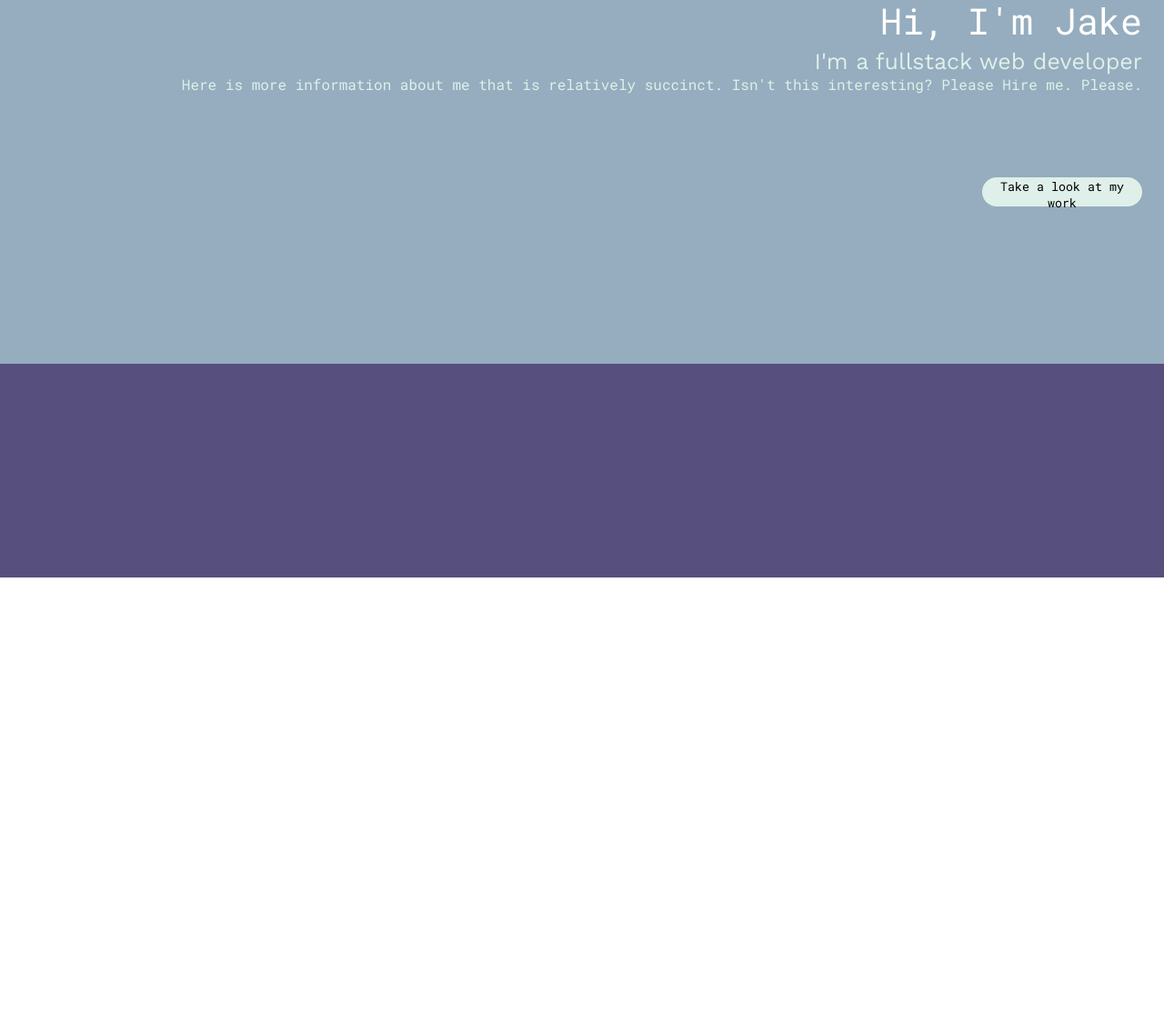
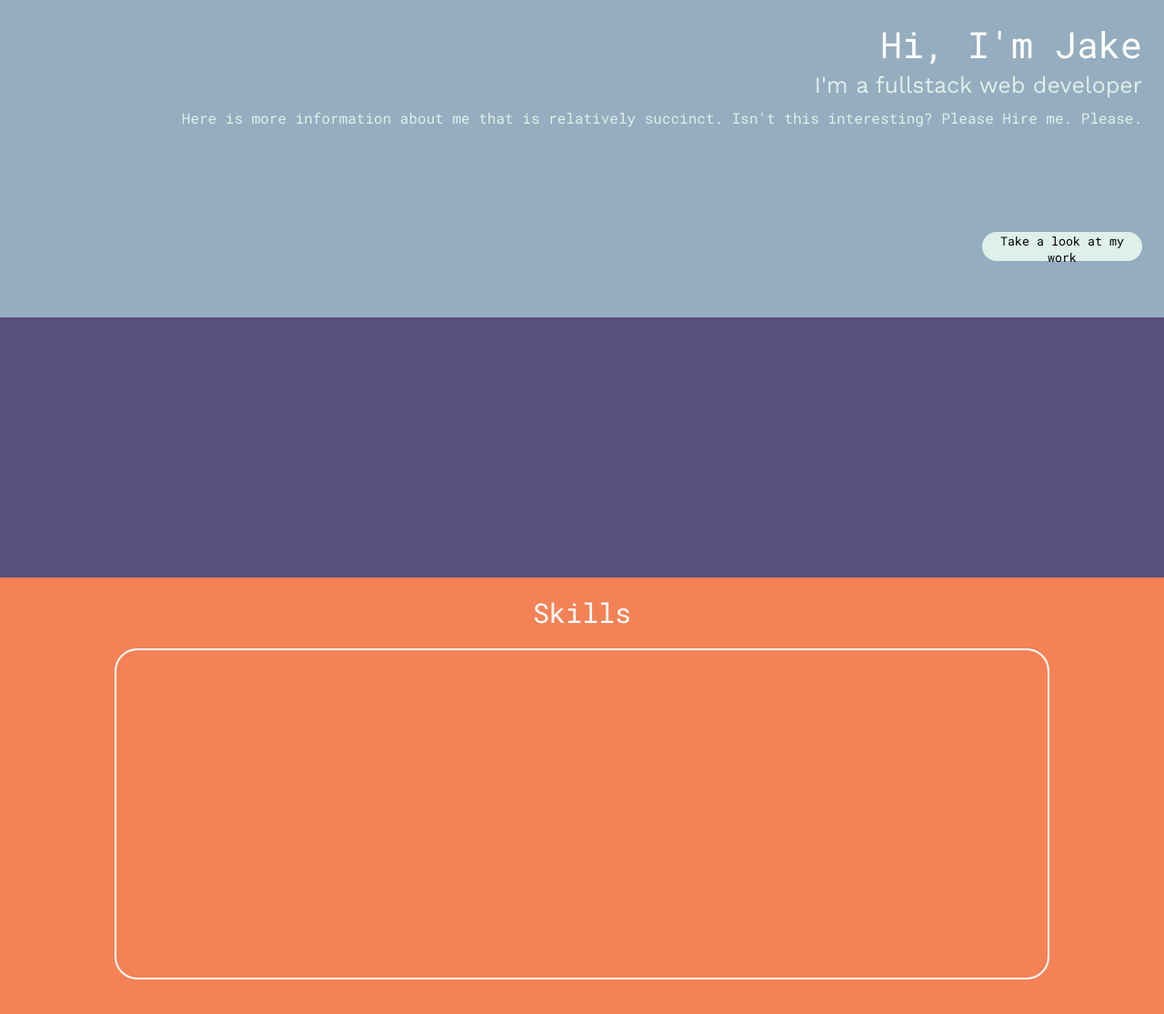
Before and after one commit to jkile/product-landing-page, a website: page index.html in a window 1280 px wide. Shown: the part 165-1280 px from the top of the page at 91% size. Before the commit the page ends 800 px from the top, so only its background shows below. Drawn offline with nearby package versions, Linux system fonts and the light colour scheme.

Commit message:
created skills section to be filled out

```diff
--- a/index.html
+++ b/index.html
@@ -9,7 +9,7 @@
 </head>
 <body>
 
-    <div class="container">
+    <div class="hero-container">
         <div class="navbar">
 
         </div>
@@ -30,5 +30,11 @@
             <button class="work-anchor">Take a look at my work</button>
         </div>
     </div>
+    <div class="skills-container">
+        <h1 class="skills-header">Skills</h1>
+        <div class="skills-card">
+
+        </div>
+    </div>
 </body>
 </html>
--- a/input.scss
+++ b/input.scss
@@ -16,10 +16,10 @@ $breakpoint-sm: 768px;
 $breakpoint-xs: 375px;
 
 
-.container{
+.hero-container{
     display: grid;
     grid-template-columns: 1fr 1fr 1fr;
-    grid-template-rows: .4fr 1fr 1fr 1fr;
+    grid-template-rows: .4fr .7fr .7fr 1fr;
     background-color: $secondary-color;
     min-height: 100vh;
 }
@@ -33,7 +33,7 @@ $breakpoint-xs: 375px;
     display: grid;
     grid-area: 2 / 1 / 4 / 4;
     grid-template-columns: 1fr 1fr;
-    grid-template-rows: .4fr .4fr;
+    grid-template-rows: .7fr .7fr;
 
 }
 .block-accent{
@@ -107,7 +107,7 @@ $breakpoint-xs: 375px;
     font-family: $primary-font;
     font-size: 16px;
     color: $light-color;
-    margin-top: -2rem;
+    margin-top: -1.7rem;
     margin-right: 1.5rem;
     margin-left: 6.5rem;
 }
@@ -116,10 +116,32 @@ $breakpoint-xs: 375px;
     width: 11rem;
     font-family: $primary-font;
     grid-area: 2 / 1 / 3 / 3;
-    align-self: center;
+    align-self: end;
     justify-self: right;
+    margin-bottom: 3.9rem;
     margin-right: 1.5rem;
     background-color: $light-color;
     border: none;
     border-radius: 25px;
 }
+.skills-container{
+    display: flex;
+    flex-direction: column;
+    background-color: $accent-color;
+    min-height: 60vh;
+}
+.skills-header{
+    color: white;
+    align-self: center;
+    margin-top: 1.5rem;
+    margin-bottom: 1.5rem;
+    font-size: 30px;
+    font-family: $primary-font;
+}
+.skills-card{
+    align-self: center;
+    width: 80vw;
+    height: 45vh;
+    border: 2px solid white;
+    border-radius: 25px;
+}
```
Also changed, not shown: input.css, 1 other file.
